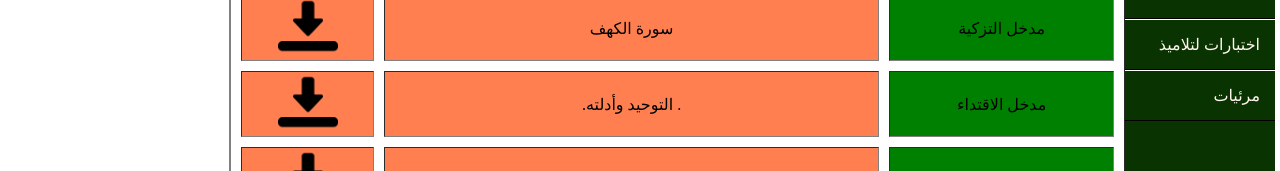
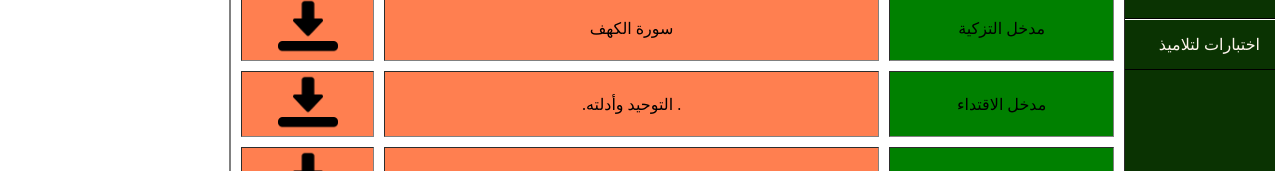
Before and after one commit to amddah/oiasis-islamique, a plain HTML site: page monrep/jedad.html in a window 1280 px wide. Shown: the part 253-424 px from the top of the page. Drawn offline with Linux system fonts and the light colour scheme.

Commit message:
Update jedad.html

```diff
--- a/monrep/jedad.html
+++ b/monrep/jedad.html
@@ -22,8 +22,8 @@
                        <li><a href="jedad.html">جذاذات</a></li>
                        <li><a href="riseme.html"><i class="fac"><img src="photo/cou.png" alt="cou" width="50"></i>ملخصات</a></li>
                        <li><a href="Quize.html">اختبارات لتلاميذ</a></li>
-                       <li><a href="">مرئيات</a></li>
-                       <!--<li><a href="page10.html">مقالات</a></li>
+                       <!-- <li><a href="">مرئيات</a></li>
+                        <li><a href="page10.html">مقالات</a></li>
                        <li><a href="page9.html">نتاج واصدارات</a></li>
 
                        <li><a href="page6.html">متفرقات</a></li>
```
